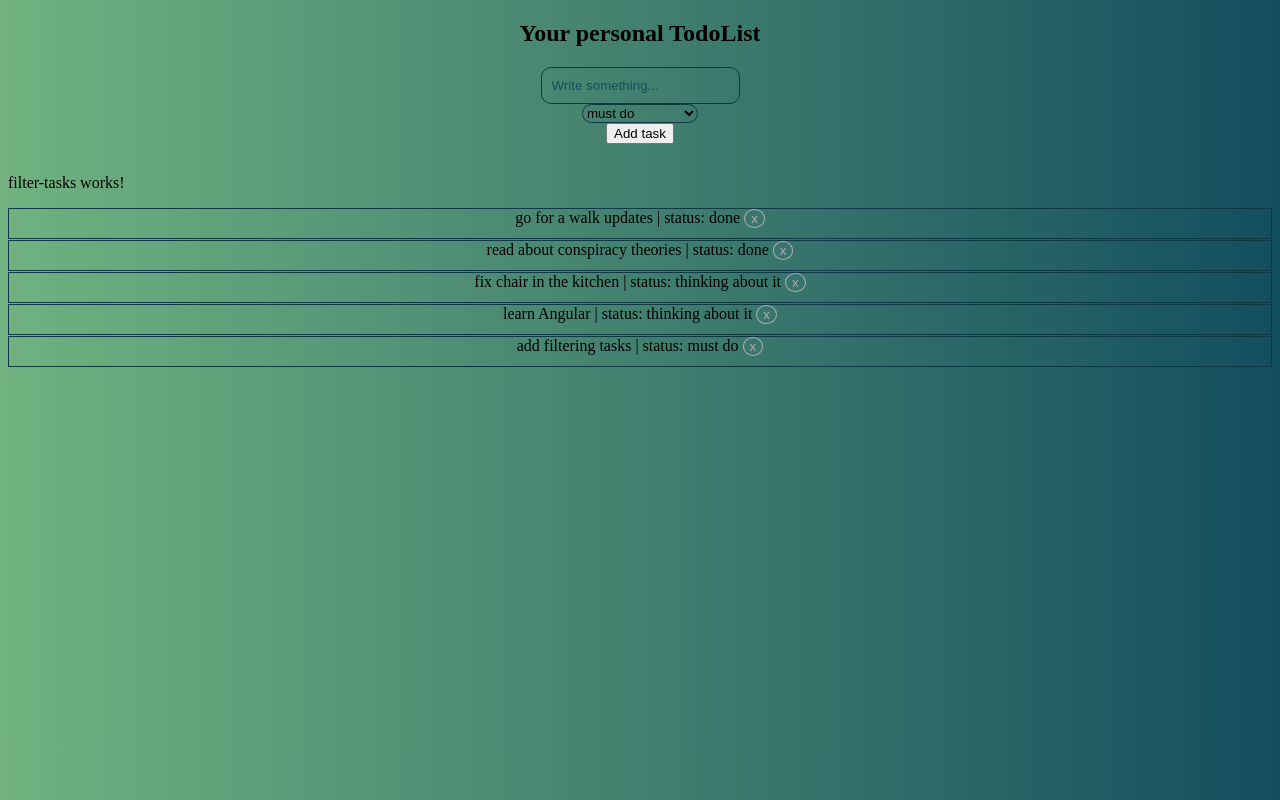
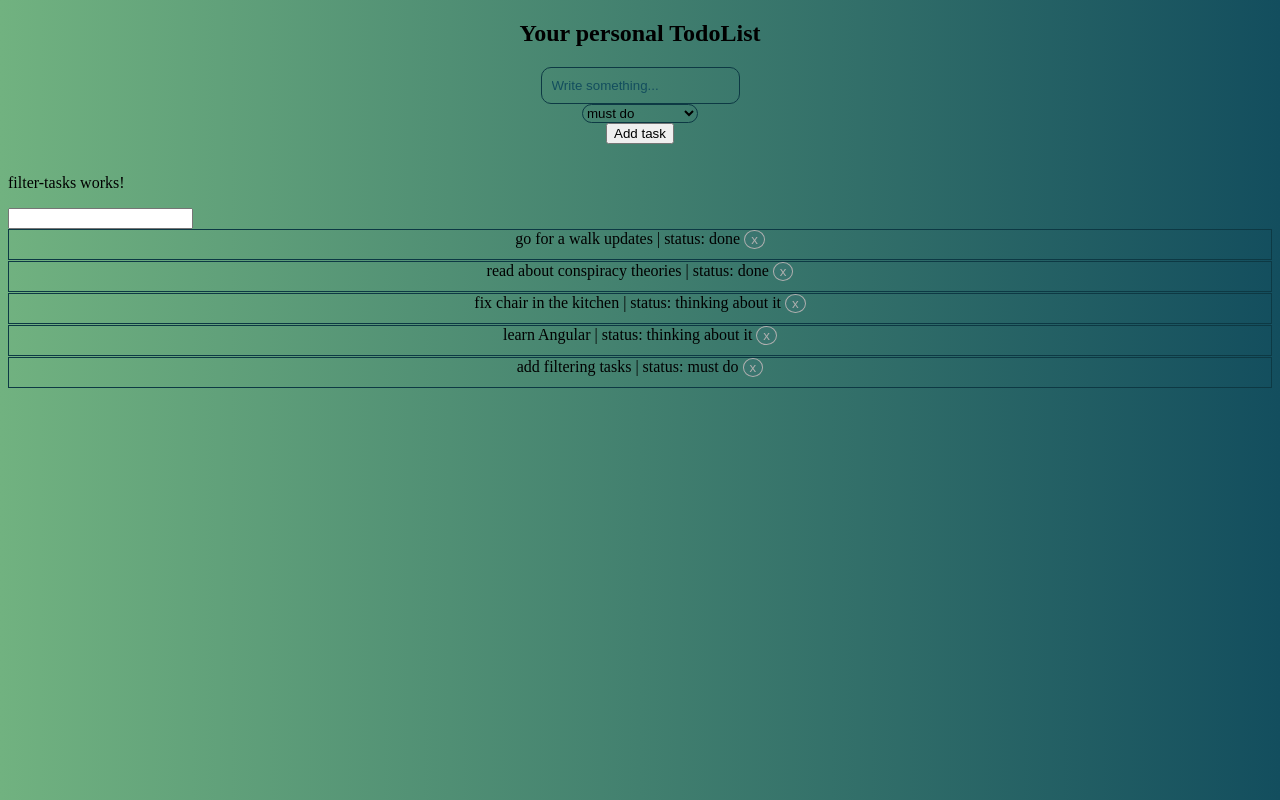
Before and after one commit to Ozukyo/todo-list-angular, an Angular app: page / in a window 1280 px wide. Built offline with nearby package versions, Linux system fonts and the light colour scheme; data requests are answered from the project's data file.

Commit message:
Add filtering

```diff
--- a/src/app/services/task.service.ts
+++ b/src/app/services/task.service.ts
@@ -34,4 +34,9 @@ export class TaskService {
   updateTask(task: Task): Observable<Task> {
     return this.http.patch<Task>(`${this.dataUrl}/${task.id}`, task, httpOptions);
   }
+
+  filterTasks(searchWord: string): Observable<Task[]> {
+    return this.http.get<Task[]>(`${this.dataUrl}?title_like=${searchWord}`);
+  }
+
 }
--- a/src/app/tasks/filter-tasks/filter-tasks.component.html
+++ b/src/app/tasks/filter-tasks/filter-tasks.component.html
@@ -1 +1,6 @@
 <p>filter-tasks works!</p>
+<form (submit)="onSearch()">
+  <label>
+    <input type="text" [(ngModel)]="searchedWord" name="searched">
+  </label>
+</form>
--- a/src/app/tasks/filter-tasks/filter-tasks.component.ts
+++ b/src/app/tasks/filter-tasks/filter-tasks.component.ts
@@ -1,4 +1,4 @@
-import { Component, OnInit } from '@angular/core';
+import {Component, EventEmitter, OnInit, Output} from '@angular/core';
 
 @Component({
   selector: 'app-filter-tasks',
@@ -6,10 +6,18 @@ import { Component, OnInit } from '@angular/core';
   styleUrls: ['./filter-tasks.component.css']
 })
 export class FilterTasksComponent implements OnInit {
-  @Input
-  constructor() { }
+
+  @Output() filterTasks: EventEmitter<any> = new EventEmitter();
+  searchedWord: string;
+
+  constructor() {
+  }
 
   ngOnInit(): void {
   }
 
+  onSearch(): void {
+    console.log(this.searchedWord);
+    this.filterTasks.emit(this.searchedWord);
+  }
 }
--- a/src/app/tasks/tasks.component.html
+++ b/src/app/tasks/tasks.component.html
@@ -1,7 +1,7 @@
 <div class="tasks-container">
 
   <app-add-task (addTask)="onAdd($event)"></app-add-task>
-  <app-filter-tasks ></app-filter-tasks>
+  <app-filter-tasks (filterTasks)="onFilter($event)">  </app-filter-tasks>
 
   <div class="list-tasks" *ngIf="tasks">
     <div class="task" *ngFor="let task of tasks" (dblclick)="onEdit(task)">
--- a/src/app/tasks/tasks.component.ts
+++ b/src/app/tasks/tasks.component.ts
@@ -57,4 +57,9 @@ export class TasksComponent implements OnInit {
     this.selectedTask = null;
   }
 
+  onFilter(searchedWord: string): void {
+    this.tasks = this.tasks.filter(t => t.title.includes(searchedWord));
+    this.taskService.filterTasks(searchedWord).subscribe();
+
+  }
 }
```
